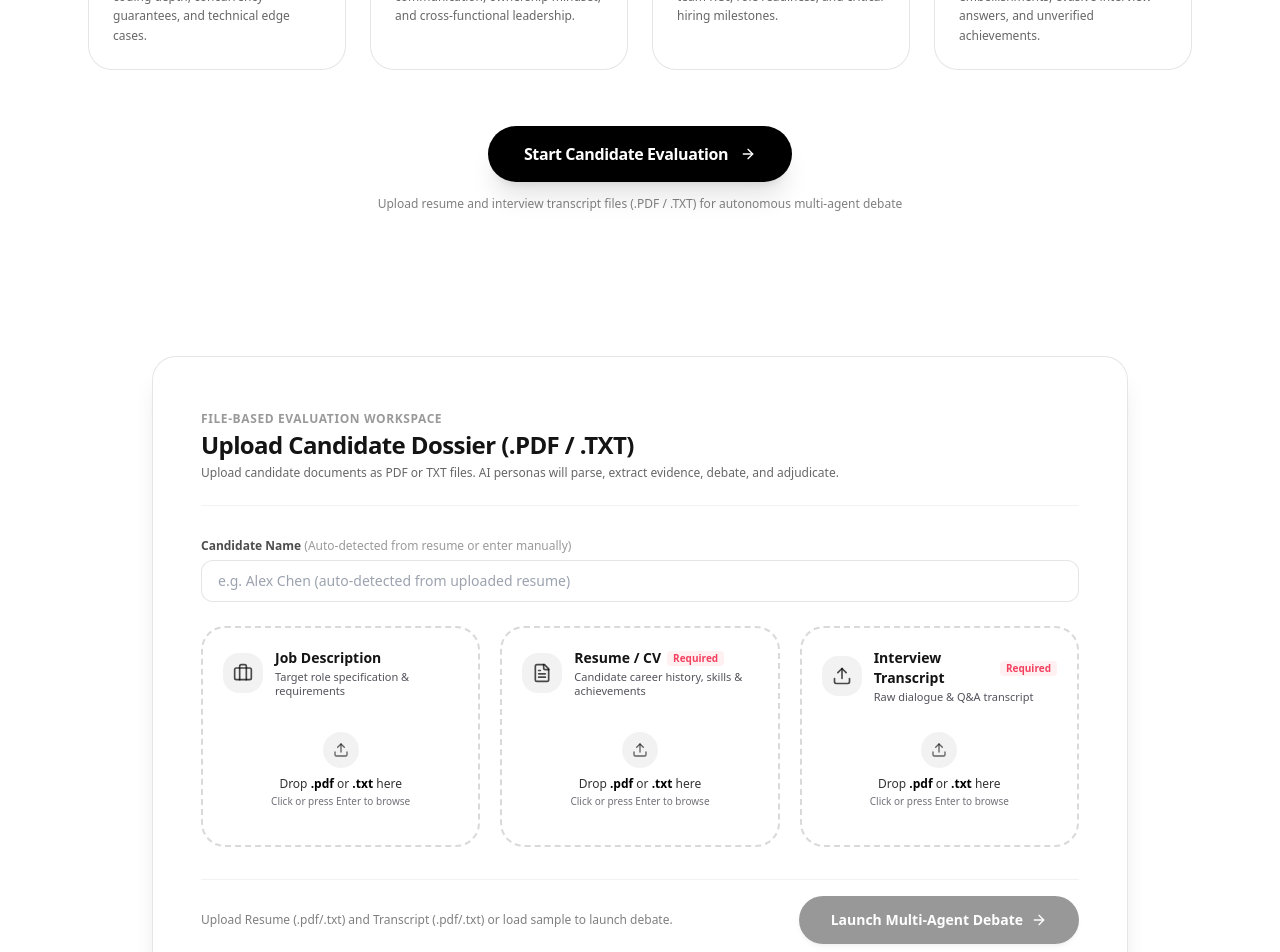
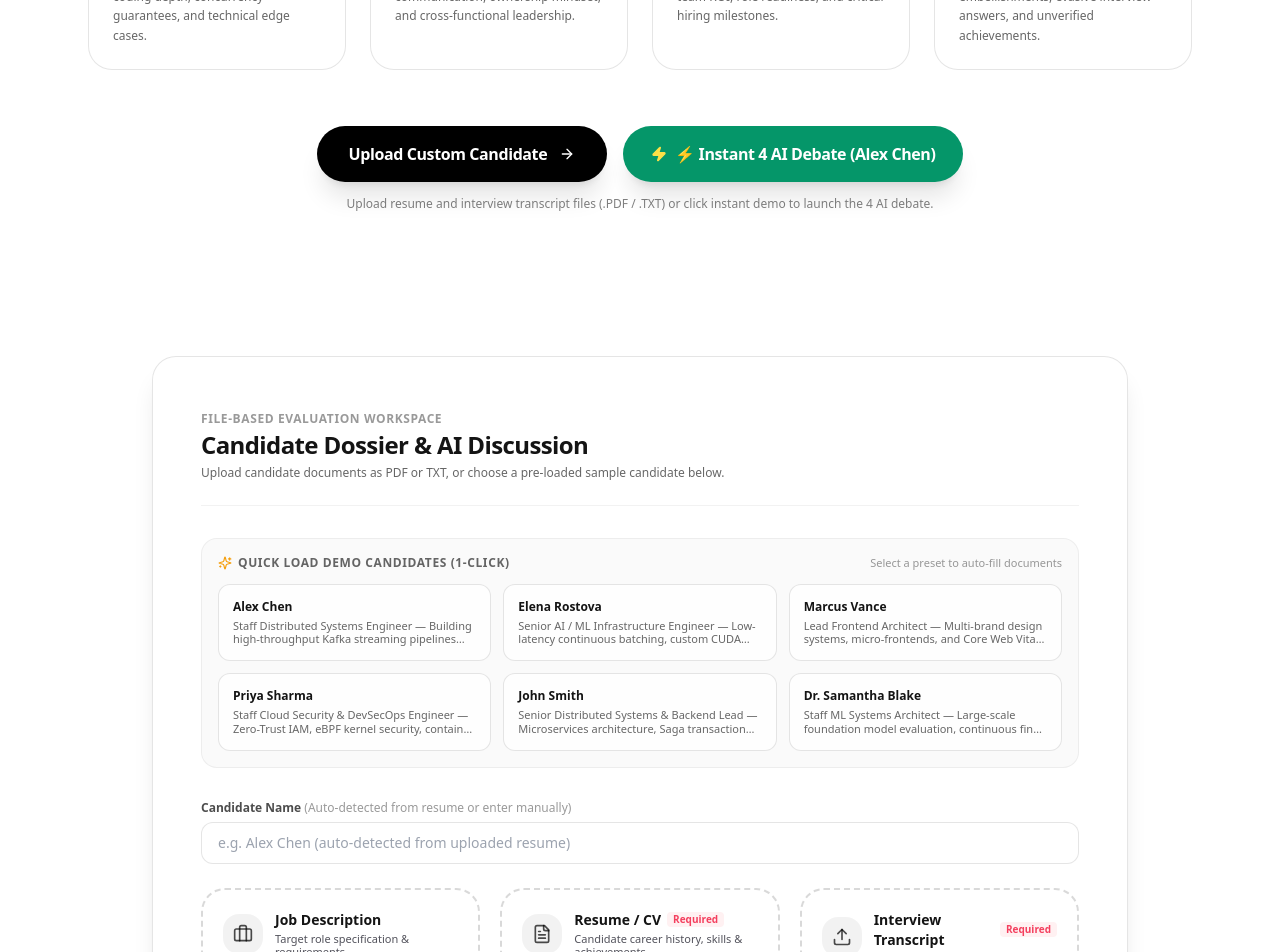
Before and after one commit to aayushmangire/HireMind, a React (Vite) app: page / in a window 1280 px wide. Shown: the part 7760-8712 px from the top of the page. Built offline with nearby package versions, Linux system fonts and the light colour scheme; the HTML template or start-up script is replaced by a standard one; a web font is replaced by a local one.

Commit message:
fix(debate): add 1-click sample presets, multi-stage progress, and default debate tab view

```diff
--- a/src/App.tsx
+++ b/src/App.tsx
@@ -5,6 +5,7 @@ import EvaluationDashboard from "./components/evaluation/EvaluationDashboard";
 import { runCandidateEvaluation } from "./services/evaluationService";
 import { extractTextFromFile, extractCandidateNameFromResume } from "./utils/fileParser";
 import { EvaluationResult } from "./types/evaluation";
+import { SAMPLE_CANDIDATES, SampleCandidate } from "./data/sampleCandidates";
 import {
   Bot,
   Cpu,
@@ -17,6 +18,10 @@ import {
   Loader2,
   Briefcase,
   X,
+  Sparkles,
+  Play,
+  RotateCcw,
+  Zap,
   type LucideIcon
 } from "lucide-react";
 
@@ -204,9 +209,11 @@ export default function App() {
   const [resumeFileName, setResumeFileName] = useState<string | null>(null);
   const [transcriptFileName, setTranscriptFileName] = useState<string | null>(null);
   const [jobDescFileName, setJobDescFileName] = useState<string | null>(null);
+  const [selectedSampleKey, setSelectedSampleKey] = useState<string | null>(null);
 
   const [isEvaluating, setIsEvaluating] = useState(false);
   const [evaluationStage, setEvaluationStage] = useState<string>("");
+  const [evaluationProgress, setEvaluationProgress] = useState<number>(0);
   const [evaluationResult, setEvaluationResult] = useState<EvaluationResult | null>(null);
 
   const [isScrolled, setIsScrolled] = useState(false);
@@ -229,8 +236,32 @@ export default function App() {
   const scrollToEvaluation = useCallback(() => {
     const el = document.getElementById("evaluate");
     if (el) {
-      el.scrollIntoView({ behavior: "smooth" });
+      const top = el.getBoundingClientRect().top + window.pageYOffset - 40;
+      window.scrollTo({ top, behavior: "smooth" });
     }
+  }, []);
+
+  const handleSelectSample = useCallback((sample: SampleCandidate) => {
+    setCandidateName(sample.name);
+    setJobDescription(sample.jobDescription);
+    setResumeText(sample.resume);
+    setTranscriptText(sample.transcript);
+    setResumeFileName(`${sample.name.replace(/\s+/g, "_")}_Resume.txt`);
+    setTranscriptFileName(`${sample.name.replace(/\s+/g, "_")}_Interview_Transcript.txt`);
+    setJobDescFileName(`${sample.name.replace(/\s+/g, "_")}_Job_Spec.txt`);
+    setSelectedSampleKey(sample.name);
+  }, []);
+
+  const handleClearAll = useCallback(() => {
+    setResumeText("");
+    setTranscriptText("");
+    setJobDescription("");
+    setCandidateName("");
+    setResumeFileName(null);
+    setTranscriptFileName(null);
+    setJobDescFileName(null);
+    setSelectedSampleKey(null);
+    setEvaluationResult(null);
   }, []);
 
   const handleFileUpload = useCallback(async (
@@ -246,6 +277,7 @@ export default function App() {
       return;
     }
     try {
+      setSelectedSampleKey(null);
       setFileName(`${file.name} (Extracting...)`);
       const text = await extractTextFromFile(file);
       setText(text);
@@ -264,47 +296,70 @@ export default function App() {
     }
   }, []);
 
-  const handleLaunchDebate = async () => {
-    if (!resumeText.trim() && !transcriptText.trim()) return;
+  const handleLaunchDebate = async (presetCandidate?: SampleCandidate) => {
+    let effectiveResume = resumeText;
+    let effectiveTranscript = transcriptText;
+    let effectiveJobDesc = jobDescription;
+    let effectiveName = candidateName;
 
-    const effectiveName =
-      candidateName.trim() ||
-      extractCandidateNameFromResume(resumeText) ||
+    // If preset provided or if files not loaded, auto-load Alex Chen (default sample)
+    if (presetCandidate) {
+      effectiveResume = presetCandidate.resume;
+      effectiveTranscript = presetCandidate.transcript;
+      effectiveJobDesc = presetCandidate.jobDescription;
+      effectiveName = presetCandidate.name;
+      handleSelectSample(presetCandidate);
+    } else if (!effectiveResume.trim() || !effectiveTranscript.trim()) {
+      const defaultSample = SAMPLE_CANDIDATES[0];
+      effectiveResume = defaultSample.resume;
+      effectiveTranscript = defaultSample.transcript;
+      effectiveJobDesc = defaultSample.jobDescription;
+      effectiveName = defaultSample.name;
+      handleSelectSample(defaultSample);
+    }
+
+    effectiveName =
+      effectiveName.trim() ||
+      extractCandidateNameFromResume(effectiveResume) ||
       "Candidate";
 
-    if (!candidateName.trim() && effectiveName !== "Candidate") {
+    if (!candidateName.trim()) {
       setCandidateName(effectiveName);
     }
 
     setIsEvaluating(true);
     setEvaluationResult(null);
 
-    setEvaluationStage("Extracting Candidate Facts & Evidence Profile...");
-    const t1 = setTimeout(() => {
-      setEvaluationStage("Dispatching 4 Independent Agent Personas (Isolated LLM Calls)...");
-    }, 600);
+    // Multi-stage animated simulation
+    setEvaluationProgress(20);
+    setEvaluationStage("Extracting candidate profile, claims & verified skills...");
+    await new Promise((r) => setTimeout(r, 300));
 
-    const t2 = setTimeout(() => {
-      setEvaluationStage("Initiating 2-Round Cross-Examination Debate & Disagreement Resolution...");
-    }, 1300);
+    setEvaluationProgress(48);
+    setEvaluationStage("Dispatching 4 Independent AI Personas (Technical, Culture, Hiring Manager, Skeptic)...");
+    await new Promise((r) => setTimeout(r, 350));
 
-    const t3 = setTimeout(() => {
-      setEvaluationStage("Synthesizing Weighted Non-Averaged Adjudication...");
-    }, 2000);
+    setEvaluationProgress(76);
+    setEvaluationStage("Initiating 2-Round Cross-Examination Multi-Agent Debate & Rebuttals...");
+    await new Promise((r) => setTimeout(r, 350));
+
+    setEvaluationProgress(95);
+    setEvaluationStage("Synthesizing Weighted Non-Averaged Adjudication & Final Report...");
+    await new Promise((r) => setTimeout(r, 300));
 
     try {
       const result = await runCandidateEvaluation(
-        resumeText,
-        transcriptText,
+        effectiveResume,
+        effectiveTranscript,
         effectiveName,
-        jobDescription || "Job Description",
+        effectiveJobDesc || "Job Description",
         undefined,
         true
       );
 
-      clearTimeout(t1);
-      clearTimeout(t2);
-      clearTimeout(t3);
+      setEvaluationProgress(100);
+      setEvaluationStage("Debate Complete! Rendering 4 AI Debate Dashboard...");
+      await new Promise((r) => setTimeout(r, 150));
 
       setEvaluationResult(result);
       setIsEvaluating(false);
@@ -312,14 +367,16 @@ export default function App() {
       setTimeout(() => {
         const resultsEl = document.getElementById("results");
         if (resultsEl) {
-          resultsEl.scrollIntoView({ behavior: "smooth" });
+          const top = resultsEl.getBoundingClientRect().top + window.pageYOffset - 40;
+          window.scrollTo({ top, behavior: "smooth" });
         }
-      }, 100);
+      }, 150);
     } catch (err) {
       console.error("Evaluation execution error:", err);
       setIsEvaluating(false);
     }
   };
+
 
   return (
     <div className="min-h-screen bg-white text-[#141414] selection:bg-black selection:text-white relative">
@@ -413,32 +470,92 @@ export default function App() {
             </div>
           </div>
 
-          {/* "Start Candidate Evaluation" CTA Button — Positioned below the 4 AI Agents */}
-          <div className="mt-14 flex flex-col items-center justify-center text-center">
+          {/* "Start Candidate Evaluation" CTA Buttons — Positioned below the 4 AI Agents */}
+          <div className="mt-14 flex flex-col sm:flex-row items-center justify-center gap-4 text-center">
             <button
               type="button"
               onClick={scrollToEvaluation}
-              className="inline-flex items-center gap-3 px-9 py-4 rounded-full bg-black text-white text-sm md:text-base font-semibold tracking-tight shadow-xl hover:bg-neutral-800 hover:scale-105 active:scale-95 transition-all cursor-pointer group"
+              className="inline-flex items-center gap-3 px-8 py-4 rounded-full bg-black text-white text-sm md:text-base font-semibold tracking-tight shadow-xl hover:bg-neutral-800 hover:scale-105 active:scale-95 transition-all cursor-pointer group"
             >
-              <span>Start Candidate Evaluation</span>
+              <span>Upload Custom Candidate</span>
               <ArrowRight className="w-4 h-4 transition-transform group-hover:translate-x-1" />
             </button>
-            <p className="mt-3.5 text-xs text-black/50">
-              Upload resume and interview transcript files (.PDF / .TXT) for autonomous multi-agent debate
-            </p>
+            <button
+              type="button"
+              onClick={() => handleLaunchDebate(SAMPLE_CANDIDATES[0])}
+              className="inline-flex items-center gap-2 px-7 py-4 rounded-full bg-emerald-600 hover:bg-emerald-700 text-white text-sm md:text-base font-semibold tracking-tight shadow-xl hover:scale-105 active:scale-95 transition-all cursor-pointer group"
+            >
+              <Zap className="w-4 h-4 fill-current text-yellow-300" />
+              <span>⚡ Instant 4 AI Debate (Alex Chen)</span>
+            </button>
           </div>
+          <p className="mt-3.5 text-xs text-center text-black/50">
+            Upload resume and interview transcript files (.PDF / .TXT) or click instant demo to launch the 4 AI debate.
+          </p>
         </section>
 
         {/* Candidate Evaluation & Upload Section */}
         <section id="evaluate" className="relative z-10 max-w-5xl mx-auto px-6 py-16">
           <div className="p-8 md:p-12 rounded-3xl bg-white border border-black/10 shadow-xl">
-            <div className="mb-8 pb-6 border-b border-black/5">
+            <div className="mb-8 pb-6 border-b border-black/5 flex flex-col md:flex-row md:items-center justify-between gap-4">
               <div>
                 <span className="text-xs font-semibold uppercase tracking-wider text-black/40">File-Based Evaluation Workspace</span>
-                <h3 className="text-2xl font-bold tracking-tight">Upload Candidate Dossier (.PDF / .TXT)</h3>
+                <h3 className="text-2xl font-bold tracking-tight">Candidate Dossier & AI Discussion</h3>
                 <p className="text-xs text-black/60 mt-1">
-                  Upload candidate documents as PDF or TXT files. AI personas will parse, extract evidence, debate, and adjudicate.
+                  Upload candidate documents as PDF or TXT, or choose a pre-loaded sample candidate below.
                 </p>
+              </div>
+
+              {/* Reset/Clear Button */}
+              {(resumeText || transcriptText || jobDescription) && (
+                <button
+                  type="button"
+                  onClick={handleClearAll}
+                  className="inline-flex items-center gap-1.5 px-4 py-2 rounded-full border border-black/10 hover:bg-rose-50 hover:border-rose-200 hover:text-rose-600 text-xs font-medium text-black/70 transition-all cursor-pointer self-start md:self-auto"
+                >
+                  <RotateCcw className="w-3.5 h-3.5" />
+                  <span>Clear All</span>
+                </button>
+              )}
+            </div>
+
+            {/* Quick Demo Candidate Presets */}
+            <div className="mb-8 p-4 rounded-2xl bg-zinc-50 border border-black/5">
+              <div className="flex items-center justify-between gap-2 mb-3">
+                <span className="text-xs font-bold uppercase tracking-wider text-black/60 flex items-center gap-1.5">
+                  <Sparkles className="w-3.5 h-3.5 text-amber-500" />
+                  Quick Load Demo Candidates (1-Click)
+                </span>
+                <span className="text-[11px] text-black/40">Select a preset to auto-fill documents</span>
+              </div>
+              <div className="grid grid-cols-1 sm:grid-cols-3 gap-3">
+                {SAMPLE_CANDIDATES.map((sample) => {
+                  const isSelected = selectedSampleKey === sample.name;
+                  return (
+                    <button
+                      key={sample.name}
+                      type="button"
+                      onClick={() => handleSelectSample(sample)}
+                      className={`p-3.5 rounded-xl text-left border transition-all cursor-pointer ${
+                        isSelected
+                          ? "bg-white border-black shadow-md ring-2 ring-black/5"
+                          : "bg-white/80 border-black/10 hover:border-black/30 hover:bg-white"
+                      }`}
+                    >
+                      <div className="flex items-center justify-between mb-1">
+                        <span className="font-bold text-xs text-[#141414]">{sample.name}</span>
+                        {isSelected && (
+                          <span className="text-[10px] font-bold text-emerald-600 bg-emerald-50 px-2 py-0.5 rounded-full flex items-center gap-1">
+                            <CheckCircle2 className="w-3 h-3" /> Active
+                          </span>
+                        )}
+                      </div>
+                      <p className="text-[11px] text-black/60 line-clamp-2 leading-tight">
+                        {sample.jobDescription}
+                      </p>
+                    </button>
+                  );
+                })}
               </div>
             </div>
 
@@ -468,6 +585,7 @@ export default function App() {
                 onClear={() => {
                   setJobDescription("");
                   setJobDescFileName(null);
+                  setSelectedSampleKey(null);
                 }}
               />
               <FileUploadDropzone
@@ -481,6 +599,7 @@ export default function App() {
                 onClear={() => {
                   setResumeText("");
                   setResumeFileName(null);
+                  setSelectedSampleKey(null);
                 }}
               />
               <FileUploadDropzone
@@ -494,6 +613,7 @@ export default function App() {
                 onClear={() => {
                   setTranscriptText("");
                   setTranscriptFileName(null);
+                  setSelectedSampleKey(null);
                 }}
               />
             </div>
@@ -504,43 +624,61 @@ export default function App() {
                 {resumeText.trim() && transcriptText.trim() ? (
                   <div className="flex items-center gap-1.5 text-emerald-600 font-semibold">
                     <CheckCircle2 className="w-4 h-4" />
-                    <span>Documents parsed & ready for 4-Agent Debate Simulation</span>
+                    <span>Dossier ready ({candidateName || "Candidate"}) — 4-Agent Debate configured</span>
                   </div>
                 ) : (
-                  <span className="text-black/50">
-                    Upload Resume (.pdf/.txt) and Transcript (.pdf/.txt) or load sample to launch debate.
+                  <span className="text-black/60 flex items-center gap-1.5">
+                    <Sparkles className="w-3.5 h-3.5 text-amber-500" />
+                    Tip: Click a preset candidate above, or upload documents to start.
                   </span>
                 )}
               </div>
               <button
                 type="button"
-                onClick={handleLaunchDebate}
-                disabled={(!resumeText.trim() || !transcriptText.trim()) || isEvaluating}
-                className="w-full sm:w-auto inline-flex items-center justify-center gap-2 px-8 py-3.5 rounded-full bg-black text-white text-sm font-semibold hover:bg-neutral-800 disabled:opacity-40 disabled:cursor-not-allowed transition-all shadow-md cursor-pointer group"
+                onClick={() => handleLaunchDebate()}
+                disabled={isEvaluating}
+                className="w-full sm:w-auto inline-flex items-center justify-center gap-2 px-9 py-4 rounded-full bg-black text-white text-sm font-semibold hover:bg-neutral-800 disabled:opacity-50 disabled:cursor-not-allowed transition-all shadow-lg hover:scale-105 active:scale-95 cursor-pointer group"
               >
                 {isEvaluating ? (
                   <>
                     <Loader2 className="w-4 h-4 animate-spin text-white" />
                     <span>Analyzing & Debating...</span>
                   </>
+                ) : resumeText.trim() && transcriptText.trim() ? (
+                  <>
+                    <span>Launch 4 AI Discussion & Debate</span>
+                    <ArrowRight className="w-4 h-4 transition-transform group-hover:translate-x-1" />
+                  </>
                 ) : (
                   <>
-                    <span>Launch Multi-Agent Debate</span>
-                    <ArrowRight className="w-4 h-4 transition-transform group-hover:translate-x-1" />
+                    <Zap className="w-4 h-4 fill-current text-yellow-300" />
+                    <span>Launch 4 AI Discussion (with Sample)</span>
                   </>
                 )}
               </button>
             </div>
 
-            {/* Live Progress Stage Feedback */}
+            {/* Live Multi-Stage Progress Bar Feedback */}
             {isEvaluating && (
-              <div className="mt-6 p-4 rounded-2xl bg-black/5 border border-black/10 flex items-center gap-3 animate-pulse">
-                <Loader2 className="w-5 h-5 animate-spin text-black" />
-                <span className="text-xs font-semibold text-black/80">{evaluationStage}</span>
+              <div className="mt-6 p-5 rounded-2xl bg-zinc-900 text-white shadow-xl space-y-3">
+                <div className="flex items-center justify-between text-xs">
+                  <span className="font-semibold flex items-center gap-2 text-cyan-300">
+                    <Loader2 className="w-4 h-4 animate-spin text-cyan-400" />
+                    {evaluationStage}
+                  </span>
+                  <span className="font-bold text-white/80">{evaluationProgress}%</span>
+                </div>
+                <div className="w-full bg-white/10 rounded-full h-2 overflow-hidden">
+                  <div
+                    className="bg-gradient-to-r from-cyan-400 via-emerald-400 to-amber-300 h-full rounded-full transition-all duration-300"
+                    style={{ width: `${evaluationProgress}%` }}
+                  />
+                </div>
               </div>
             )}
           </div>
         </section>
+
 
         {/* Results & Multi-Agent Debate Dashboard Section */}
         {evaluationResult && (
```
Also changed, not shown: src/components/evaluation/EvaluationDashboard.tsx (+6 -3 lines), src/services/evaluationService.ts (+5 -16 lines).
